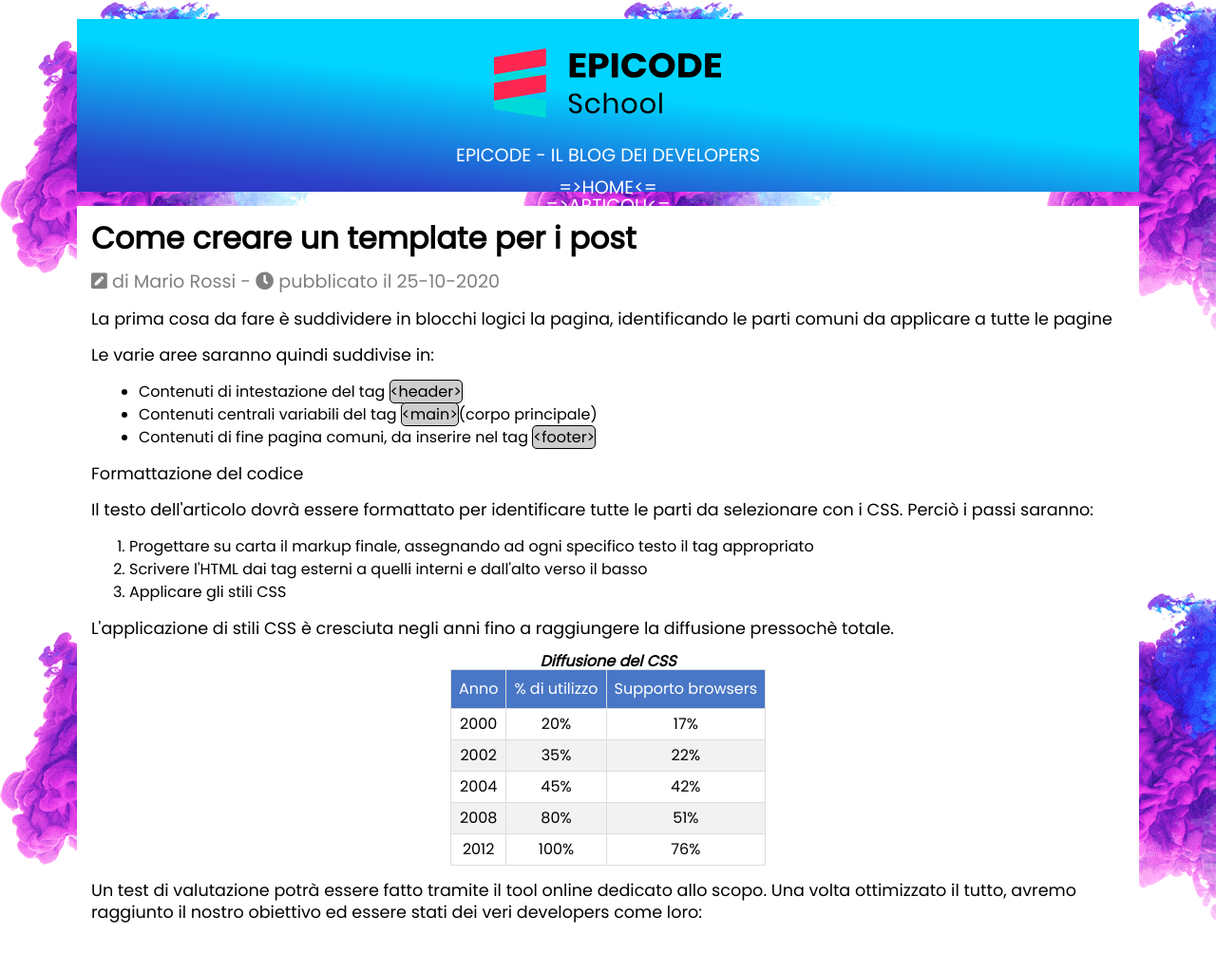
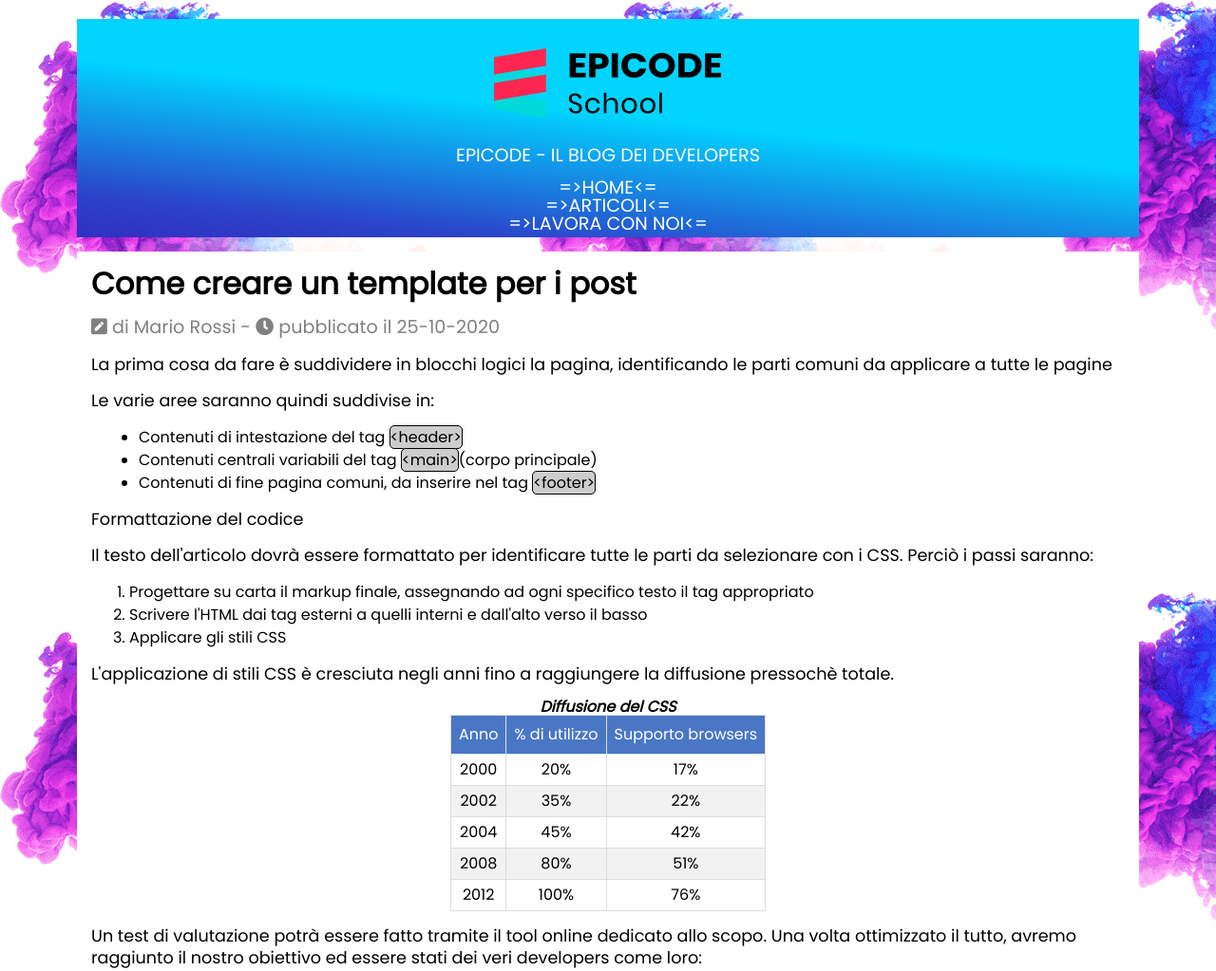
Before and after one commit to ombadr/OmarBadrFS0623-04, a plain HTML site: page index.html in a window 1280 px wide. Shown: the top 1023 px of the page at 95% size. Drawn offline with Linux system fonts and the light colour scheme; grey boxes are pictures that could not be loaded.

Commit message:
update index.html

```diff
--- a/assets/css/style.css
+++ b/assets/css/style.css
@@ -36,7 +36,7 @@ body {
     rgba(43, 66, 201, 1) 13%,
     rgba(0, 212, 255, 1) 54%
   );
-  height: 19vh;
+  height: 25vh;
   margin-bottom: 15px;
 }
 header div img {
```
